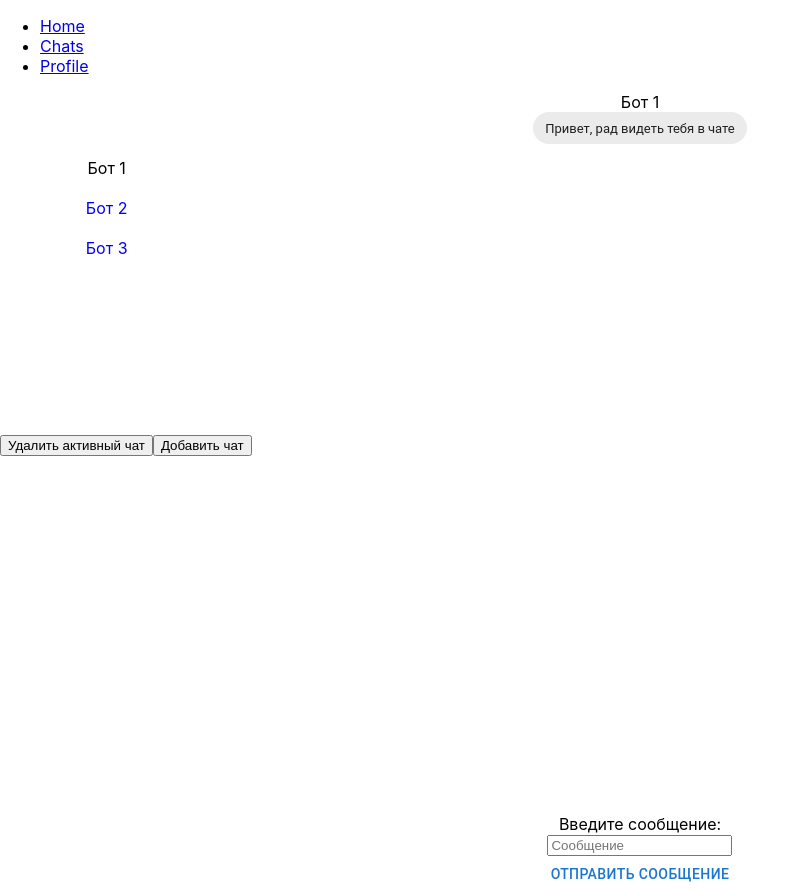
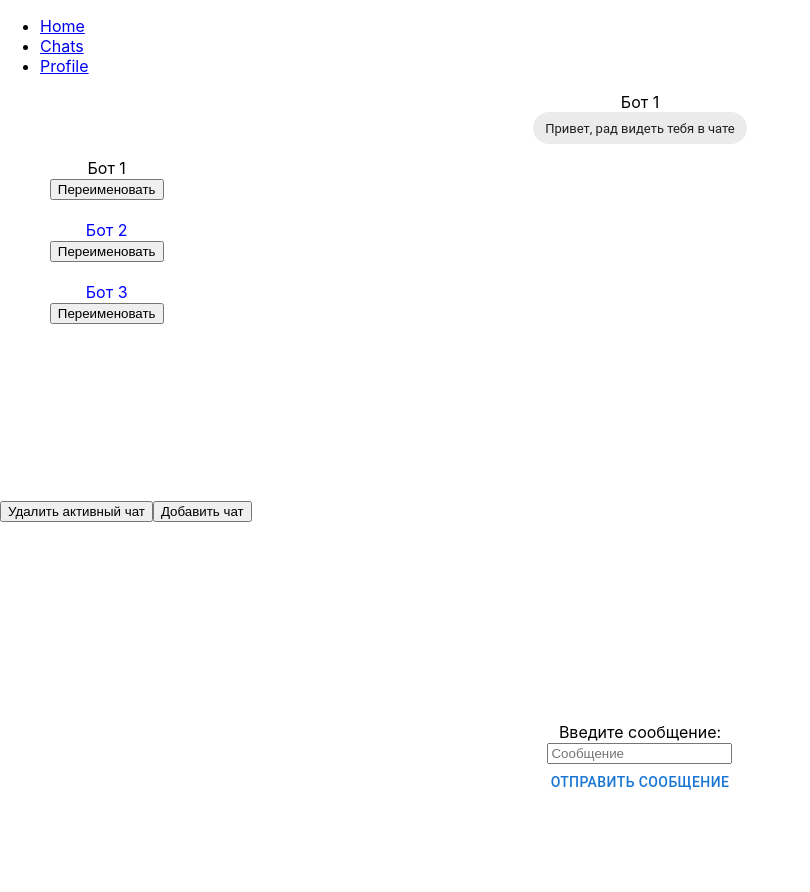
Before and after one commit to danila-derenchenko/React.js, a React (Create React App) app: page /chats/1 in a window 1280 px wide. Shown: the whole page, without its empty margins (0-810 px from the left). After the commit the page ends 800 px from the top, so only its background shows below. Built offline with nearby package versions, Linux system fonts and the light colour scheme.

Commit message:
first part

```diff
--- a/src/components/Profile/index.js
+++ b/src/components/Profile/index.js
@@ -1,10 +1,10 @@
 import React from "react";
 import { useDispatch, useSelector } from "react-redux";
-import { profile_checkbox } from "../../store/profile/action";
+import { profile_checkbox } from "../../store/action";
 
 export const Profile = () => {
-    const name = useSelector(state => state.name);
-    const checkboxValue = useSelector(state => state.checkbox);
+    const name = useSelector(state => state.profile.name);
+    const checkboxValue = useSelector(state => state.profile.checkbox);
     const dispatch = useDispatch();
     const setState = () => {
         dispatch(profile_checkbox);
--- /dev/null
+++ b/src/components/chatItem/index.js
@@ -0,0 +1,16 @@
+import React from "react";
+import { NavLink } from "react-router-dom";
+
+export const ChatItem = ({ chat, renameChat }) => {
+    return (
+        <li className="list_li" key={chat.id}>
+            <NavLink className="nav" style={({ isActive }) => ({ color: isActive ? "black" : "blue", textDecoration: "none" })} to={`/chats/${chat.id}`} >
+                {chat.chat_name}
+            </NavLink>
+            <br />
+            <button chat={chat.id} onClick={renameChat}>Переименовать</button>
+        </li>
+    )
+}
+
+export default ChatItem;
--- a/src/components/chatList/ChatList.js
+++ b/src/components/chatList/ChatList.js
@@ -1,17 +1,14 @@
 import React from "react";
 import "./ChatList.css"
-import { NavLink } from "react-router-dom";
+import ChatItem from "../chatItem";
+import { useSelector } from "react-redux";
 
-export const ChatList = ({ list }) => {
+export const ChatList = ({ renameChat }) => {
+    const list = useSelector(state => state.chats);
     return (<div>
         <ul className="list">
-            {list.map(chat => (
-                <li className="list_li" key={chat.id}zz>
-                    <NavLink className="nav" style={({ isActive }) => ({ color: isActive ? "black" : "blue", textDecoration: "none" })} to={`/chats/${chat.id}`} >
-                        {chat.chat_name}
-                    </NavLink>
-                </li>
-
+            {list.map((chat) => (
+                <ChatItem chat={chat} renameChat={renameChat} key={chat.id} />
             ))}
         </ul>
     </div>);
--- a/src/components/chats/index.css
+++ b/src/components/chats/index.css
@@ -1,6 +1,4 @@
 .App {
-    height: 100vh;
-    position: relative;
     text-align: center;
   }
 
@@ -14,7 +12,7 @@
     display: flex;
     flex-direction: column;
     align-items: center;
-    position: absolute;
+    position: fixed;
     bottom: 0;
     width: 100%;
   }
--- a/src/components/chats/index.js
+++ b/src/components/chats/index.js
@@ -5,6 +5,9 @@ import Button from '@mui/material/Button';
 import { ChatList } from "../chatList/ChatList.js";
 import { ManagingChats } from "../managingChats/index"
 import { Navigate, useNavigate, useParams } from "react-router";
+import { useDispatch, useSelector } from "react-redux";
+import { chats_name } from "../../store/action.js";
+import { chats_add } from "../../store/action.js";
 
 const initialMessages = {
     1: [
@@ -35,12 +38,13 @@ const initialMessages = {
 
 export function Chats() {
     const [id, setId] = useState(14);
+    const { chatId } = useParams();
+    const listChats = useSelector(state => state.chats);
+    const input = useRef();
     const [name, setName] = useState();
-    const { chatId } = useParams();
-    const [listChats, setListChats] = useState([{ chat_name: "Бот 1", id: 1 }, { chat_name: "Бот 2", id: 5 }, { chat_name: "Бот 3", id: 13 }]);
-    const input = useRef();
     const [messageList, setMessages] = useState(initialMessages);
     const navigate = useNavigate();
+    const dispatch = useDispatch();
     const AUTHOR = {
         user: "Человек",
         bot: "Бот"
@@ -48,7 +52,7 @@ export function Chats() {
     const colorBot = "";
     const colorPeople = "outlined";
 
-    useEffect(() => {
+    useEffect(() => { // перенести в Redux
         if (chatId != undefined) {
             for (let i of listChats) {
                 if (i.id == chatId) {
@@ -61,12 +65,30 @@ export function Chats() {
             setName("");
         }
 
-    }, [chatId]);
+    }, [chatId, listChats]);
+
+    const renameChat = (event) => {
+        const newName = prompt("Введите новое имя для чата ");
+        dispatch(chats_name(newName, event.target.attributes.chat.value));
+        alert("Название чата изменено на " + newName);
+        setName(newName);
+        navigate(`/chats/${chatId}`);
+    }
 
     const addChat = (chat) => {
         chat.id = id;
         setId(id + 1);
         console.log(id);
+        /*setMessages((prevMessages) => ({
+            ...prevMessages, [chat.id]: [{
+                text: "Привет, рад видеть тебя в чате",
+                author: "Бот",
+                id: Math.random(),
+                color: ""
+            }]
+        }));
+        setListChats((prevChats) => ([...prevChats, chat]));
+        console.log(chat); */
         setMessages((prevMessages) => ({
             ...prevMessages, [chat.id]: [{
                 text: "Привет, рад видеть тебя в чате",
@@ -75,16 +97,15 @@ export function Chats() {
                 color: ""
             }]
         }));
-        setListChats((prevChats) => ([...prevChats, chat]));
-        console.log(chat);
+        dispatch(chats_add(chat))
     };
 
-    const deleteChat = () => {
+    const deleteChat = () => { // переделать под Redux
         for (let i = 0; i < listChats.length; i++) {
             if (chatId == listChats[i].id) {
                 let a = listChats;
                 a.splice(i, 1);
-                setListChats(() => (a));
+                // setListChats(() => (a));
                 navigate("/chats");
             }
         }
@@ -132,7 +153,7 @@ export function Chats() {
         <div className="App">
             <div className="content">
                 <div className="chatList">
-                    <ChatList list={listChats} />
+                    <ChatList renameChat={renameChat} />
                 </div>
                 <div className="chat">
                     <div className="chatName">{name}</div>
--- a/src/components/managingChats/index.js
+++ b/src/components/managingChats/index.js
@@ -9,7 +9,8 @@ export const ManagingChats = ({ addChat, deleteChat }) => {
         addChat({
             chat_name: input.current.value,
             id: 0
-        })
+        });
+        input.current.value = "";
     };
     const ButtonDeleteChat = () => {
         deleteChat();
--- /dev/null
+++ b/src/store/action.js
@@ -0,0 +1,25 @@
+export const PROFILE_CHECKBOX = "PROFILE__CHANGE_VALUE";
+export const CHATS_NAME = "CHATS__RENAME";
+export const CHATS_ADD = "CHATS__ADD";
+
+export const profile_checkbox = {
+    type: PROFILE_CHECKBOX,
+}
+
+export const chats_name = (name, chatId) => {
+    return {
+        type: CHATS_NAME,
+        payload: name,
+        chat_id: chatId,
+    }
+}
+
+export const chats_add = (chat) => {
+    return {
+        type: CHATS_ADD,
+        payload: {
+            name: chat.chat_name,
+            id: chat.id
+        }
+    }
+}
--- /dev/null
+++ b/src/store/chats/reduser.js
@@ -0,0 +1,53 @@
+import { CHATS_NAME } from "../action";
+import { CHATS_ADD } from "../action";
+
+/* const initualState = {
+    chats: [{ chat_name: "Бот 1", id: 1 }, { chat_name: "Бот 2", id: 5 }, { chat_name: "Бот 3", id: 13 }]
+} */
+
+const initualState = [{ chat_name: "Бот 1", id: 1 }, { chat_name: "Бот 2", id: 5 }, { chat_name: "Бот 3", id: 13 }];
+
+export const chatsReduser = (state = initualState, action) => {
+    switch (action.type) {
+        case CHATS_NAME:
+            for (let i = 0; i < state.length; i++) {
+                if (state[i].id == action.chat_id) {
+                    state[i].chat_name = action.payload;
+                    return state
+                }
+            }
+        case CHATS_ADD:
+            state.push({ chat_name: action.payload.name, id: action.payload.id });
+            return state
+        default:
+            return state;
+    }
+}
+
+
+
+// Старая версия. При попытке менять тип обновлять данные в ChatList
+/* import { CHATS_NAME } from "../action";
+
+const initualState = {
+    chats: [{ chat_name: "Бот 1", id: 1 }, { chat_name: "Бот 2", id: 5 }, { chat_name: "Бот 3", id: 13 }]
+}
+
+export const chatsReduser = (state = initualState, action) => {
+    switch (action.type) {
+        case CHATS_NAME:
+            for (let i = 0; i < initualState.chats.length; i++) {
+                if (initualState.chats[i].id == action.chat_id) {
+                    let newList = initualState.chats;
+                    newList[i].chat_name = action.payload;
+                    console.log(newList);
+                    return {
+                        ...state,
+                        chats: newList,
+                    }
+                }
+            }
+        default:
+            return state;
+    }
+} */
--- a/src/store/index.js
+++ b/src/store/index.js
@@ -1,4 +1,4 @@
 import { createStore } from "redux";
-import { profileReduser } from "./profile/reduser";
+import { rootReduser } from "./reduser";
 
-export const store = createStore(profileReduser, window.__REDUX_DEVTOOLS_EXTENSION__ && window.__REDUX_DEVTOOLS_EXTENSION__());
+export const store = createStore(rootReduser, window.__REDUX_DEVTOOLS_EXTENSION__ && window.__REDUX_DEVTOOLS_EXTENSION__());
--- a/src/store/profile/action.js
+++ /dev/null
@@ -1,5 +0,0 @@
-export const PROFILE_CHECKBOX = "PROFILE__CHANGE_VALUE";
-
-export const profile_checkbox = {
-    type: PROFILE_CHECKBOX,
-}
--- a/src/store/profile/reduser.js
+++ b/src/store/profile/reduser.js
@@ -1,8 +1,8 @@
-import { PROFILE_CHECKBOX } from "./action";
+import { PROFILE_CHECKBOX } from "../action";
 
 const initialState = {
     checkbox: false,
-    name: "Нажми на меня"
+    name: "Нажми на меня",
 }
 
 export const profileReduser = (state = initialState, action) => {
--- /dev/null
+++ b/src/store/reduser.js
@@ -0,0 +1,8 @@
+import { combineReducers } from "redux";
+import { profileReduser } from "./profile/reduser";
+import { chatsReduser } from "./chats/reduser";
+
+export const rootReduser = combineReducers({
+    profile: profileReduser,
+    chats: chatsReduser,
+})
```
